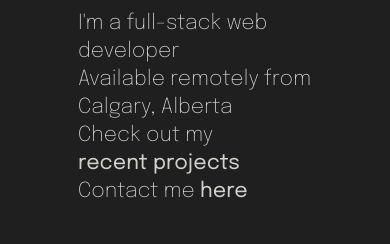
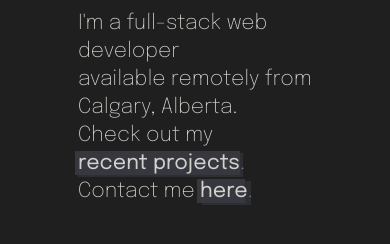
Before and after one commit to steveKit/2023-11-21-portfolio, a React (Vite) app in the folder frontend/: page / in a window 390 px wide. Shown: the part 376-620 px from the top of the page. Built offline with nearby package versions, Linux system fonts and the light colour scheme.

Commit message:
textlink responsive no hover

```diff
--- a/frontend/src/components/Hamburger.jsx
+++ b/frontend/src/components/Hamburger.jsx
@@ -21,7 +21,9 @@ const Hamburger = () => {
 };
 
 const expand = keyframes`
-
+    100% {
+        margin: ;
+    }
 `
 
 
@@ -41,10 +43,10 @@ const HamburgerLayer = styled.div`
     height: 1px;
     background-color: var(--primary-accent-color);
     margin: 5px;
-    transition: all 250ms;
+    transition: all 150ms;
 
     &.active {
-        margin: 10px 5px;
+        margin: 8px 5px;
     }
 `
 
--- a/frontend/src/components/LandingPage.jsx
+++ b/frontend/src/components/LandingPage.jsx
@@ -11,9 +11,9 @@ const LandingPage = () => {
                 </IntroText>
                 <TextBody>
                     <p>I'm a full-stack web developer</p>
-                    <p>Available remotely from Calgary, Alberta</p>
-                    <p>Check out my <TextLink text={'recent projects'} location={'portfolio'} /></p>
-                    <p>Contact me <TextLink text={'here'} location={'contact'} /></p>
+                    <p>available remotely from Calgary, Alberta.</p>
+                    <p>Check out my <TextLink text={'recent projects'} location={'portfolio'} />.</p>
+                    <p>Contact me <TextLink text={'here'} location={'contact'} />.</p>
                 </TextBody>
             </TextContainer>
         </Wrapper>
--- a/frontend/src/components/TextLink.jsx
+++ b/frontend/src/components/TextLink.jsx
@@ -25,15 +25,15 @@ const TextLink = ({ text, location}) => {
     )
 };
 
-const LinkContainer = styled.div`
+const LinkContainer = styled.span`
     display: inline-flex;
     width: fit-content;
     position: relative;
 `
 
-const Highlight = styled.div`
+const Highlight = styled.span`
     position: absolute;
-    opacity: 0.5;
+    opacity: 0.6;
     width: 0%;
     height: 1.5rem;
     transition: all ease 400ms;
@@ -41,7 +41,7 @@ const Highlight = styled.div`
     &.left {
         justify-self: flex-start;
         align-self: flex-start;
-        left: -0.25rem;
+        left: -0.3ch;
     }
 
     &.left.active {
@@ -52,13 +52,29 @@ const Highlight = styled.div`
     &.right {
         justify-self: flex-end;
         align-self: flex-end;
-        right: -0.25rem;
-        transition: all ease 650ms;
+        right: -0.3ch;
+        transition-delay: 150ms;
     }
 
     &.right.active {
         width: 102%;
         background-color: var(--hover-shadow);
+    }
+
+    @media (hover: none) {
+        width: 102%;
+
+        &.left {
+            transition-delay: 400ms;
+            background-color: var(--tertiary-accent-color);
+            top: 1px;
+        }
+
+        &.right {
+            transition-delay: 650ms;
+            background-color: var(--hover-shadow);
+            bottom: 1px;
+        }
     }
 `
 
```
